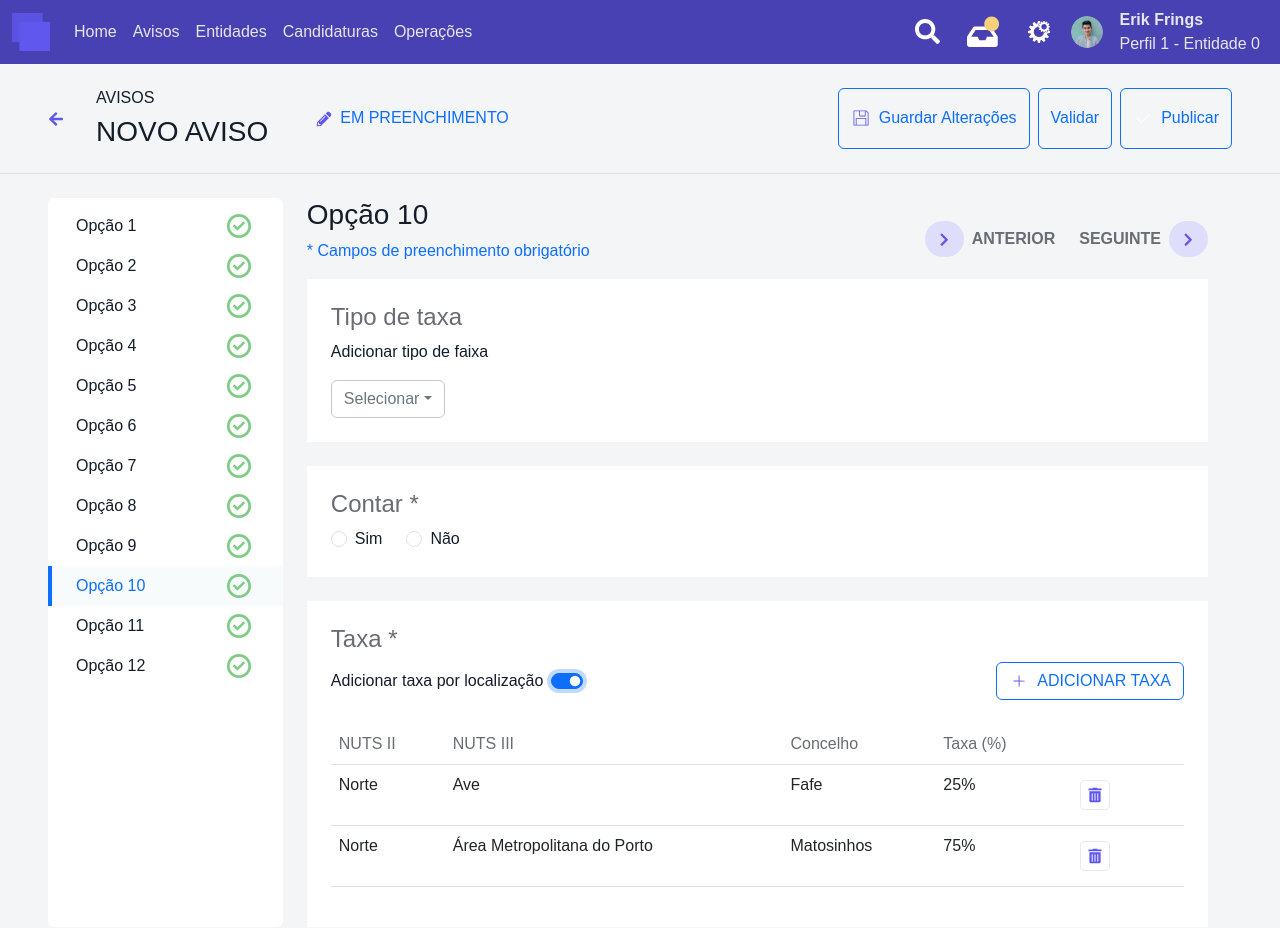
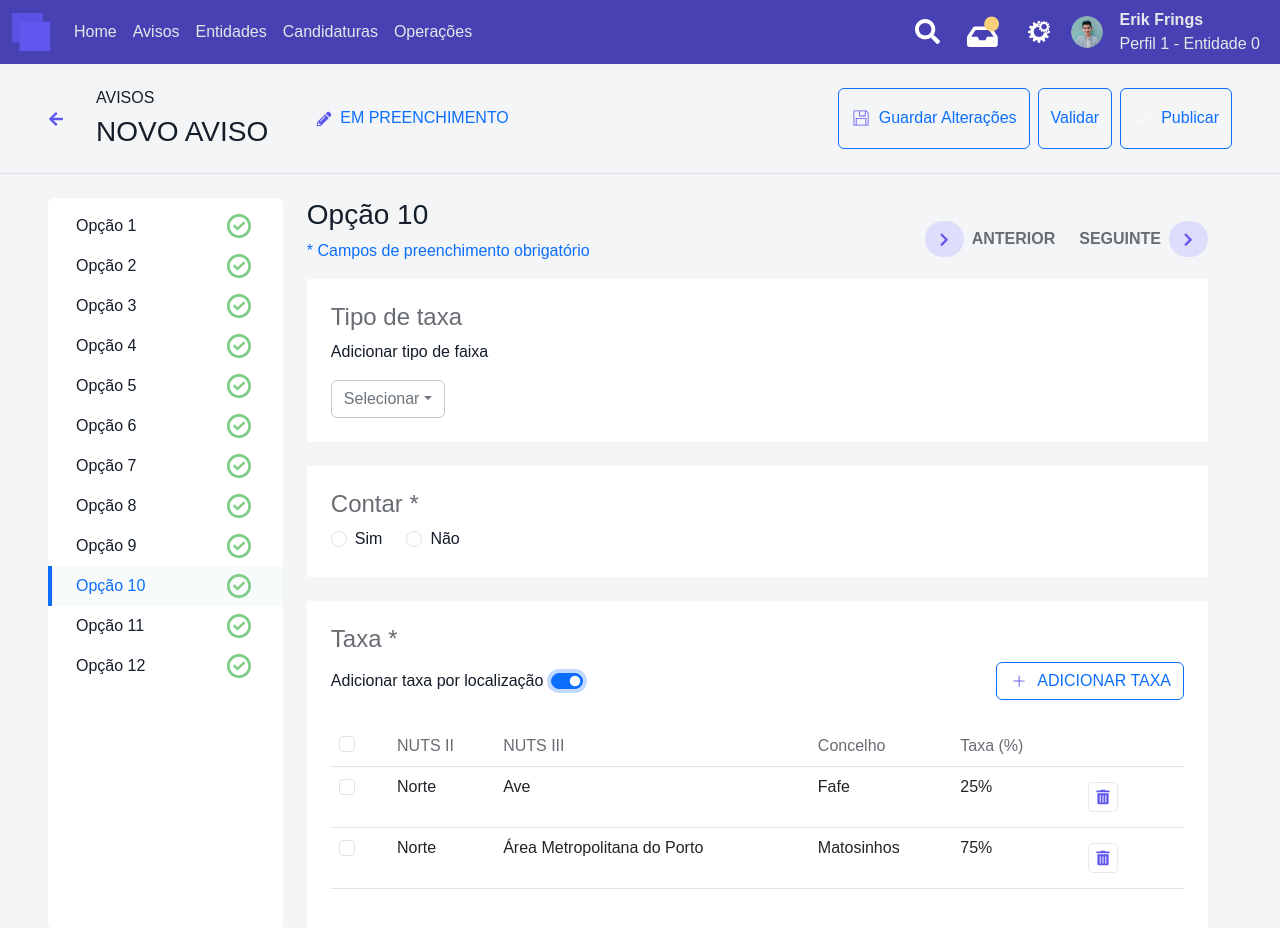
Before and after one commit to emerson-pereira/nextjs-app, a Next.js app: page /avisos/new/step-10 in a window 1280 px wide. Both pictures are taken after a click on the switch "Adicionar taxa por localização". Shown: the top 928 px of the page. Built offline with nearby package versions, Linux system fonts and the light colour scheme.

Commit message:
add delete interaction

```diff
--- a/app/avisos/new/step-10/page.js
+++ b/app/avisos/new/step-10/page.js
@@ -15,6 +15,8 @@ export default function FormStep10() {
     { title: 'Item 2', link: '#' },
   ];
   const [feeTypeTitle, setFeeTypeTitle] = useState('');
+  const [selectAll, setSelectAll] = useState(false);
+  const [selectedIndexes, setSelectedIndex] = useState([]);
   const form = useForm();
   const taskDispatch = useFormDispatch();
 
@@ -79,14 +81,67 @@ export default function FormStep10() {
             </button>
           )}
         </div>
+
         {form.addFeePerLocation && (
           <DataTable
             className="mt-4"
             headers={['NUTS II', 'NUTS III', 'Concelho', 'Taxa (%)']}
             rows={form.feesPerLocation}
+            selectable
             deleteAction
+            onRowSelect={(rowIndex, value) => {
+              if (value) {
+                setSelectedIndex([...selectedIndexes, rowIndex]);
+              } else {
+                setSelectedIndex(selectedIndexes.filter((si) => si !== rowIndex));
+              }
+            }}
+            onRowSelectAll={(value) => setSelectAll(value)}
+            onRowDelete={(rowIndex) => {
+              // TODO: Fix memory leak: Create at mount, dispose at unmount
+              // TODO: check checkbox of target row
+              const bsOffcanvas = new bootstrap.Offcanvas('#offcanvasBottom')
+              bsOffcanvas.show();
+            }}
           />
         )}
+
+        <div
+          className="offcanvas offcanvas-bottom bg-body-tertiary "
+          tabIndex="-1"
+          id="offcanvasBottom"
+          aria-labelledby="offcanvasBottomLabel"
+          data-bs-backdrop="static"
+        >
+          <div className="offcanvas-header">
+            <button
+              type="button"
+              className="btn-close"
+              data-bs-dismiss="offcanvas"
+              aria-label="Close"
+            ></button>
+          </div>
+          <div className="offcanvas-body small text-light">
+            <div className="d-flex justify-content-between">
+              <div>
+                {selectedIndexes.length} taxas selecionadas
+              </div>
+              <div className="d-flex gap-4">
+                <button type="button" className="btn btn-light text-uppercase">Cancelar</button>
+                <button
+                  type="button"
+                  className="btn btn-primary text-uppercase"
+                  onClick={() => {
+                    taskDispatch({
+                      type: 'deletedFeesPerLocation',
+                      itemIndexes: selectedIndexes
+                    });
+                  }}
+                >Eliminar</button>
+              </div>
+            </div>
+          </div>
+        </div>
       </FormGroup>
     </div>
   );
--- a/app/bootstrap-theme.css
+++ b/app/bootstrap-theme.css
@@ -2,6 +2,7 @@
   --bs-body-color: var(--black-1);
   --bs-light-rgb: var(--text-light-rgb);
   --bs-secondary-rgb: var(--gray-2-rgb);
+  --bs-tertiary-bg-rgb: var(--blue-1-rgb);
 }
 
 .btn-secondary {
--- a/app/contexts/formContext.js
+++ b/app/contexts/formContext.js
@@ -57,10 +57,18 @@ function formReducer(form, action) {
         ]
       }
     }
-    case 'deletedFeePerLocation': {
+    case 'deletedFeesPerLocation': {
       return {
         ...form,
-        feesPerLocation: form.feesPerLocation.filter(fpl => fpl !== action.feesPerLocation)
+        feesPerLocation: form.feesPerLocation.filter(
+          (_, fplIndex) => !action.itemIndexes.includes(fplIndex)
+        )
+      };
+    }
+    case 'deletedAllFeesPerLocation': {
+      return {
+        ...form,
+        feesPerLocation: []
       }
     }
     default: {
--- a/app/globals.css
+++ b/app/globals.css
@@ -2,12 +2,17 @@
   --black: #000000;
   --black-1: #141D2A;
   --blue-rgb: 96, 87, 238;
+  --blue-1-rgb: 33, 44, 70;
   --blue-7: #DFDDFC;
   --blue-8: #F0EFFE;
   --gray-2-rgb: 104, 108, 115;
   --gray-7: #F3F5F7;
   --text-light-rgb: 229, 231, 235;
   --white: #ffffff;
+}
+
+body {
+  padding-right: 0 !important;
 }
 
 html,
--- a/app/layout.js
+++ b/app/layout.js
@@ -14,7 +14,7 @@ const robotoRegular = localFont({
 
 export default function RootLayout({ children }) {
   useEffect(() => {
-    require("bootstrap/dist/js/bootstrap.bundle.min.js")
+    window.bootstrap = require("bootstrap/dist/js/bootstrap.bundle.min.js")
   }, []);
 
   return (
@@ -24,6 +24,6 @@ export default function RootLayout({ children }) {
           {children}
         </FormProvider>
       </body>
-    </html>
+    </html >
   );
 }
--- /dev/null
+++ b/components/Checkbox.js
@@ -0,0 +1,18 @@
+export default function Checkbox({ id, title, onChange }) {
+  return (
+    <div className="form-check">
+      <input
+        className="form-check-input"
+        type="checkbox"
+        value=""
+        id={id}
+        onChange={(event) => onChange(event.target.checked)}
+      />
+      {title && (
+        <label className="form-check-label" for={id}>
+          {title}
+        </label>
+      )}
+    </div>
+  )
+}
--- a/components/DataTable.js
+++ b/components/DataTable.js
@@ -1,9 +1,9 @@
 import Image from "next/image";
-import { useMemo } from "react";
+import Checkbox from "@/components/Checkbox";
 
-function DeleteRowButton() {
+function DeleteRowButton({ onClick }) {
   return (
-    <button type="button" className="btn">
+    <button type="button" className="btn" onClick={onClick}>
       <Image
         className="me-2"
         src="/trash-bin.svg"
@@ -15,22 +15,30 @@ function DeleteRowButton() {
   )
 }
 
-export default function DataTable({ headers, rows, deleteAction, className }) {
-  const headersComputed = useMemo(() => {
-    if (!deleteAction) return headers;
-    return [...headers, ''];
-  }, [headers, deleteAction]);
-
-  const rowsComputed = useMemo(() => {
-    if (!deleteAction) return rows;
-    return rows.map((row) => [...row, { deleteAction: true }]);
-  }, [rows, deleteAction]);
-
+export default function DataTable({
+  headers,
+  rows,
+  selectable,
+  deleteAction,
+  className,
+  onRowSelect,
+  onRowSelectAll,
+  onRowDelete
+}) {
   return (
     <table className={`table ${className}`}>
       <thead>
         <tr>
-          {headersComputed.map((header) => (
+          {selectable && (
+            <th scope="col">
+              {/* TODO: Add auto select logic */}
+              <Checkbox
+                id="row-header-checkbox"
+                onChange={(value) => onRowSelectAll(value)}
+              />
+            </th>
+          )}
+          {headers.map((header) => (
             <th
               className="text-secondary fw-light"
               scope="col"
@@ -39,18 +47,30 @@ export default function DataTable({ headers, rows, deleteAction, className }) {
               {header}
             </th>
           ))}
+          {deleteAction && <th scope="col" />}
         </tr>
       </thead>
       <tbody>
-        {rowsComputed?.map((row, rowIndex) => (
+        {rows?.map((row, rowIndex) => (
           <tr key={`row-${rowIndex}`}>
-            {row?.map((data) => {
-              return (
-                <td className="text-body" key={data}>
-                  {data.deleteAction ? <DeleteRowButton /> : data}
-                </td>
-              )
-            })}
+            {selectable && (
+              <td key={`row-${rowIndex}-data-checkbox`}>
+                <Checkbox
+                  id={`row-${rowIndex}-checkbox`}
+                  onChange={(value) => onRowSelect(rowIndex, value)}
+                />
+              </td>
+            )}
+            {row?.map((data, dataIndex) => (
+              <td className="text-body" key={`row-${rowIndex}-data-${dataIndex}`}>
+                {data}
+              </td>
+            ))}
+            {deleteAction && (
+              <td key={`row-${rowIndex}-data-delete`}>
+                <DeleteRowButton onClick={() => onRowDelete(rowIndex)} />
+              </td>
+            )}
           </tr>
         ))}
       </tbody>
```
